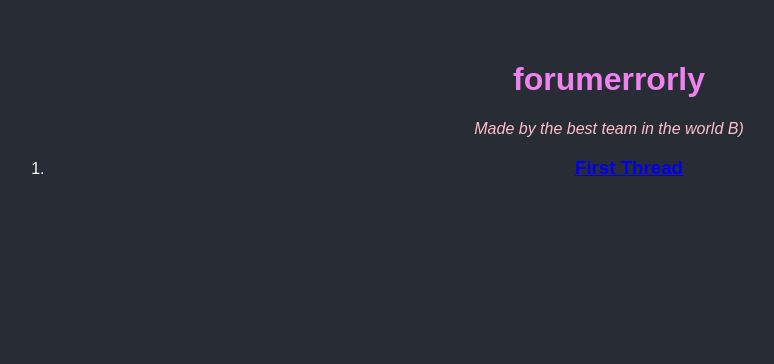
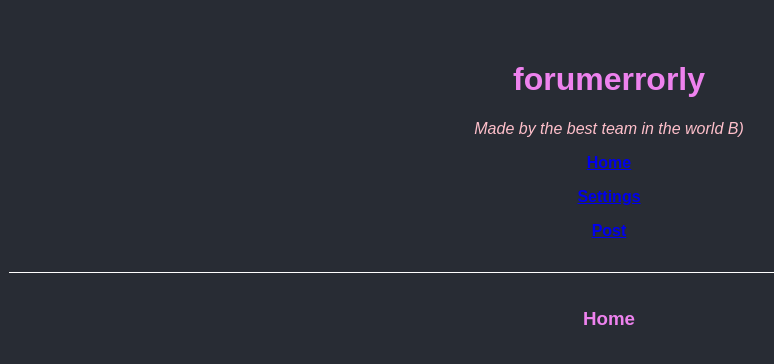
Before and after one commit to raf721/finalProject, a React (Create React App) app: page / in a window 1280 px wide. Shown: the top 364 px of the page, without its empty margins (31-805 px from the left). Built offline with nearby package versions, Linux system fonts and the light colour scheme.

Commit message:
Made three different buttons (Home, Settings, Post) that go to their respective pages. Made the buttons and site name persist even when going to different pages. Linked the home button so that it goes back to the parent page instead of another page named "Home".

```diff
--- a/src/App.js
+++ b/src/App.js
@@ -1,14 +1,19 @@
+import React from 'react';
 import './App.css';
+import {Outlet, Link} from "react-router-dom";
+
 
 // run "npm start" in terminal to see webpage
 
-function App() {
+ function App() {
   return (
     <div className="App">
-      <h1 style={{color: "violet"}}><b>forumerrorly</b></h1>
-      <p style = {{color: "pink"}}><i>Made by the best team in the world B)</i></p>
+      <h1 style={{ color: "violet" }}>
+        <b>forumerrorly</b>
+      </h1>
+      <p style={{ color: "pink" }}><i>Made by the best team in the world B)</i></p>
 
-      {/* thread list below */}
+      {/* thread list below
       <ol>
         <li class="row">
           <a href="/item">
@@ -16,8 +21,30 @@ function App() {
           </a>
         </li>
       </ol>
+      */}
+
+      <nav
+      style = {{
+        color: "white",
+        borderBottom: "solid 1px",
+        paddingBottom:"1rem",
+        font: "corsiva"
+      }}
+      >
+        <p style={{color:"white"}}>
+          <Link to = "/"><b>Home</b></Link>
+        </p>
+        <p style={{color:"white"}}>
+          <Link to = "/Settings"><b>Settings</b></Link>
+        </p>
+        <p style={{color:"white"}}>
+          <Link to = "/Post"><b>Post</b></Link>
+        </p>
+      </nav>
+      <Outlet />
     </div>
-  );
+
+  )
 }
 
 export default App;
--- a/src/index.js
+++ b/src/index.js
@@ -1,13 +1,23 @@
 import React from 'react';
 import ReactDOM from 'react-dom';
+import {BrowserRouter, Routes, Route} from "react-router-dom";
 import './index.css';
 import App from './App';
+import Home from "./routes/Home";
+import Settings from "./routes/Settings";
+import Post from "./routes/Post";
 import reportWebVitals from './reportWebVitals';
 
 ReactDOM.render(
-  <React.StrictMode>
-    <App />
-  </React.StrictMode>,
+  <BrowserRouter>
+    <Routes>
+      <Route path="/" element={<App />}>
+        <Route path="/" element={<Home />} />
+        <Route path="Settings" element={<Settings />} />
+        <Route path="Post" element={<Post />} />
+      </Route>
+    </Routes>
+  </BrowserRouter>,
   document.getElementById('root')
 );
 
--- /dev/null
+++ b/src/routes/Home.jsx
@@ -0,0 +1,7 @@
+export default function Home()  {
+    return (
+        <main style = {{padding: "1rem 0"}}>
+            <h3 style = {{color: "violet"}}> Home</h3>
+        </main>
+    );
+}
--- /dev/null
+++ b/src/routes/Post.jsx
@@ -0,0 +1,7 @@
+export default function Post()  {
+    return (
+        <main style = {{padding: "1rem 0"}}>
+            <h3 style = {{color: "violet"}}> Post</h3>
+        </main>
+    );
+}
--- /dev/null
+++ b/src/routes/Settings.jsx
@@ -0,0 +1,7 @@
+export default function Settings()  {
+    return (
+        <main style = {{padding: "1rem 0"}}>
+            <h3 style = {{color: "violet"}}> Settings</h3>
+        </main>
+    );
+}
```
